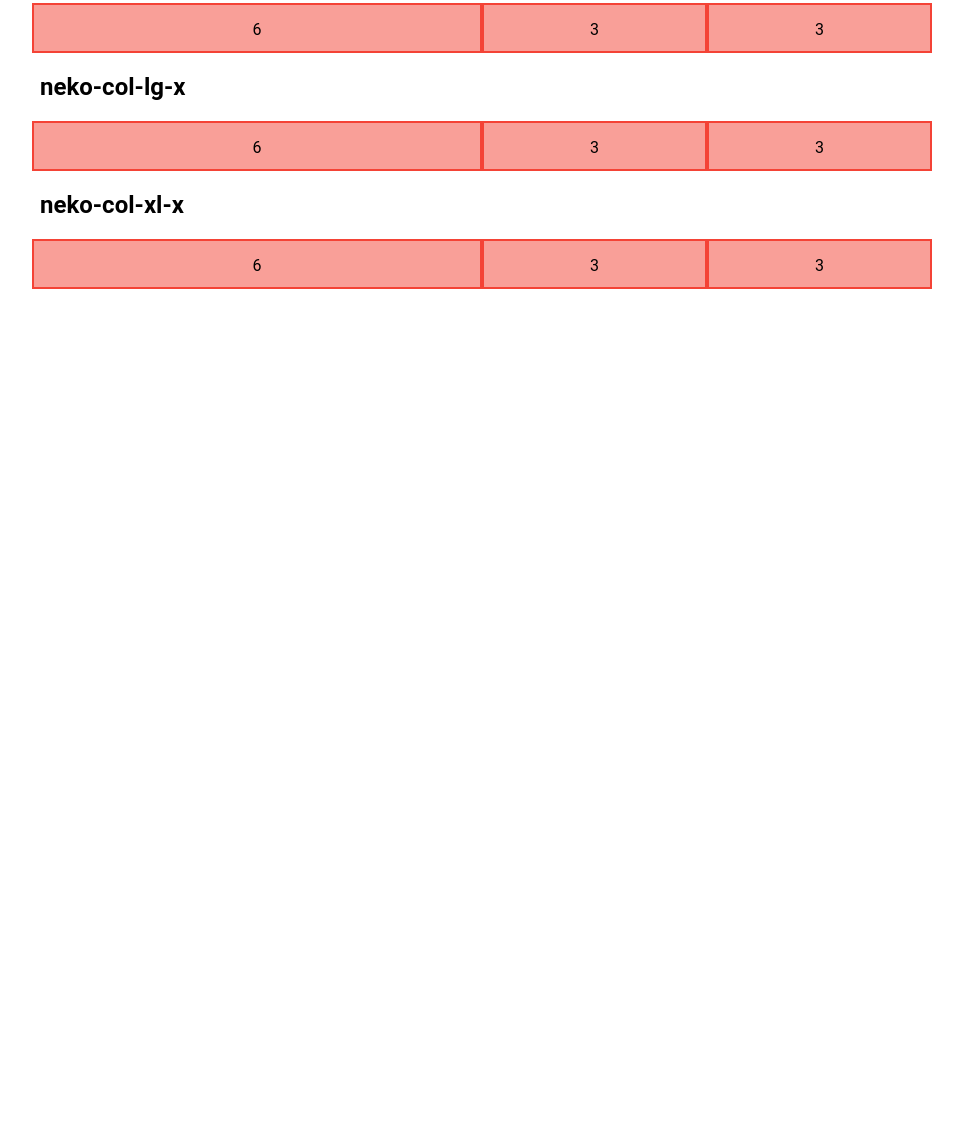
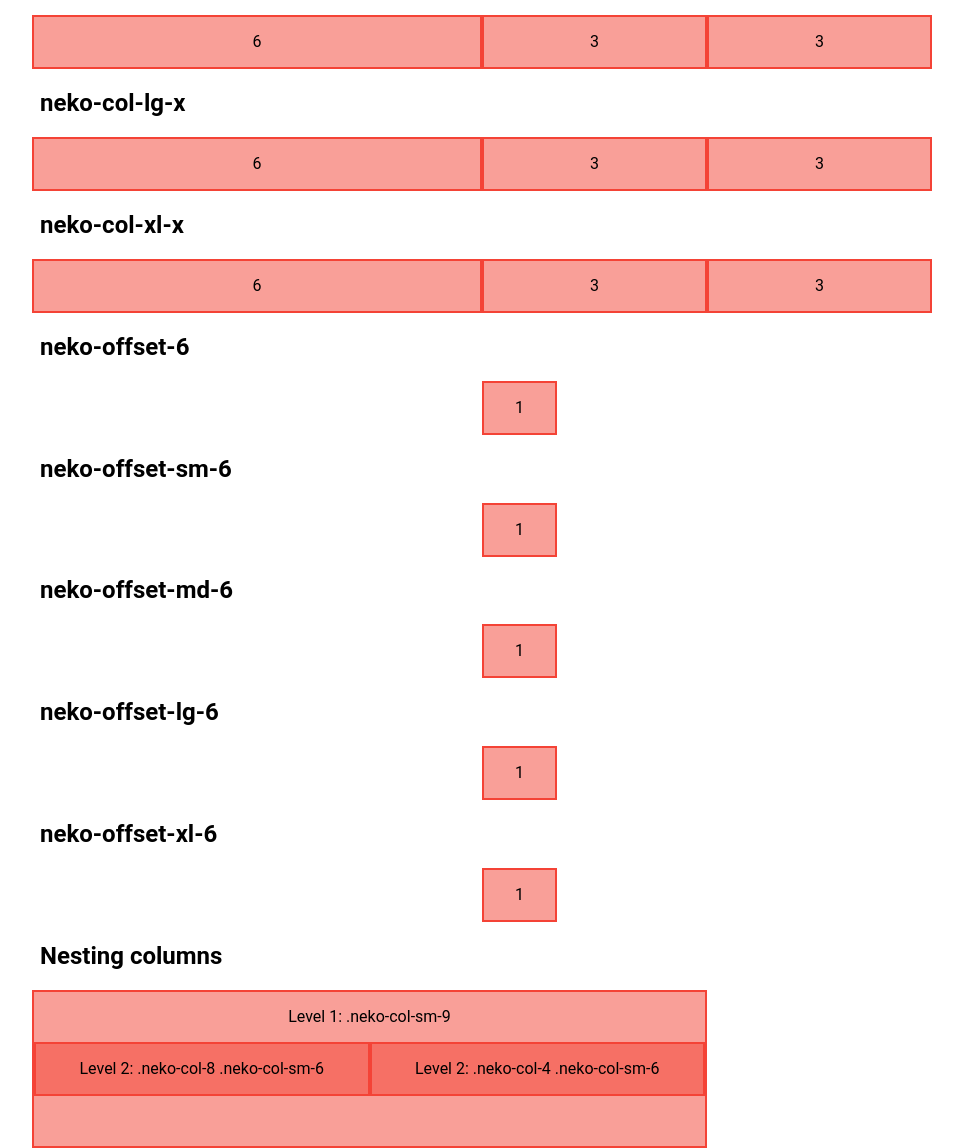
Before and after one commit to neko-dev/neko.css, a website: page index.html in a window 1280 px wide. Shown: the part 454-1602 px from the top of the page, without its empty margins (158-1121 px from the left). Before the commit the page ends 800 px from the top, so only its background shows below. Drawn offline with Linux system fonts and the light colour scheme.

Commit message:
feat(gril): gril offset & examples

```diff
--- a/index.html
+++ b/index.html
@@ -9,7 +9,6 @@
   <link rel="stylesheet" href="./dist/css/neko.css">
   <style>
     .gril-example-row>div {
-      height: 50px;
       background-color: rgba(244, 67, 54, 0.51);
       border: 2px solid rgb(244, 67, 54);
       line-height: 50px;
@@ -61,6 +60,42 @@
       <div class="neko-col-xl-3">3</div>
       <div class="neko-col-xl-3">3</div>
     </div>
+    <h2>neko-offset-6</h2>
+    <div class="neko-row gril-example-row">
+      <div class="neko-offset-6 neko-col-1">1</div>
+    </div>
+    <h2>neko-offset-sm-6</h2>
+    <div class="neko-row gril-example-row">
+      <div class="neko-offset-sm-6 neko-col-1">1</div>
+    </div>
+    <h2>neko-offset-md-6</h2>
+    <div class="neko-row gril-example-row">
+      <div class="neko-offset-md-6 neko-col-1">1</div>
+    </div>
+    <h2>neko-offset-lg-6</h2>
+    <div class="neko-row gril-example-row">
+      <div class="neko-offset-lg-6 neko-col-1">1</div>
+    </div>
+    <h2>neko-offset-xl-6</h2>
+    <div class="neko-row gril-example-row">
+      <div class="neko-offset-xl-6 neko-col-1">1</div>
+    </div>
+    <h2>Nesting columns</h2>
+    <div class="neko-row gril-example-row">
+      <div class="neko-col-sm-9">
+        Level 1: .neko-col-sm-9
+        <div class="neko-row gril-example-row">
+          <div class="neko-col-8 neko-col-sm-6">
+            Level 2: .neko-col-8 .neko-col-sm-6
+          </div>
+          <div class="neko-col-4 neko-col-sm-6">
+            Level 2: .neko-col-4 .neko-col-sm-6
+          </div>
+        </div>
+        <br>
+      </div>
+    </div>
+
   </div>
 </body>
 
--- a/scss/_gril.scss
+++ b/scss/_gril.scss
@@ -37,10 +37,6 @@
     @include gutter();
 }
 
-@function breakpoint-infix($name, $breakpoints: $grid-breakpoints) {
-  @return if(breakpoint-min($name, $breakpoints) == null, "", "-#{$name}");
-}
-
 @each $breakpoint in map-keys($grid-breakpoints) {
     $infix: breakpoint-infix($breakpoint);
 
@@ -57,5 +53,12 @@
           width: percentage($i / $grid-columns);
         }
       }
+
+      // `$grid-columns - 1` because offsetting by the width of an entire row isn't possible
+      @for $i from 1 through ($grid-columns - 1) {
+        .#{$name-prefix}offset#{$infix}-#{$i} {
+          margin-left: percentage($i / $grid-columns);
+        }
+      }
     }
   }
--- a/scss/_mixins.scss
+++ b/scss/_mixins.scss
@@ -24,6 +24,10 @@
 @function breakpoint-min($name, $breakpoints: $grid-breakpoints) {
   $min: map-get($breakpoints, $name);
   @return if($min != 0, $min, null);
+}
+
+@function breakpoint-infix($name, $breakpoints: $grid-breakpoints) {
+  @return if(breakpoint-min($name, $breakpoints) == null, "", "-#{$name}");
 }
 
 @function breakpoint-max($name, $breakpoints: $grid-breakpoints) {
```
Also changed, not shown: dist/css/neko.css, dist/css/neko.min.css.
